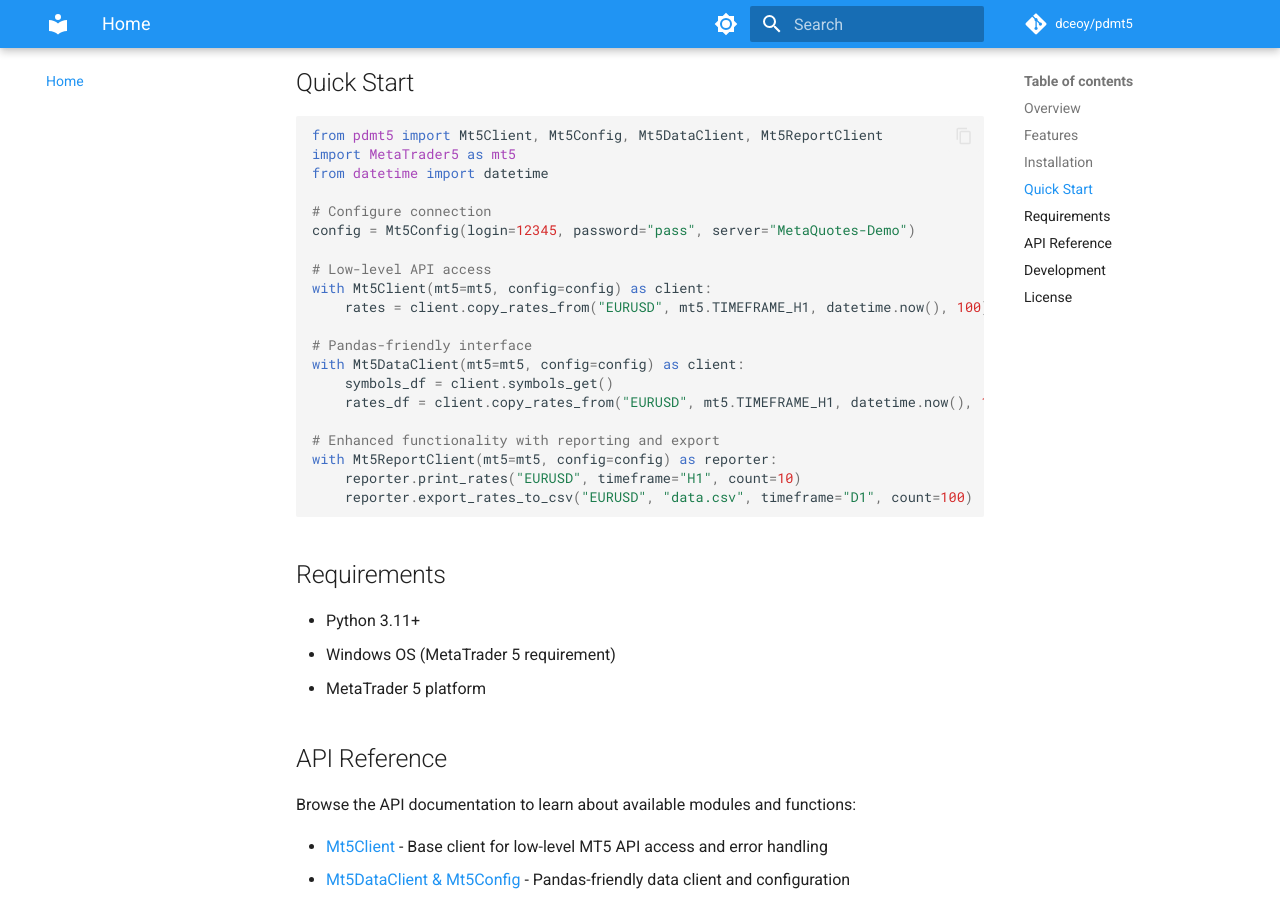
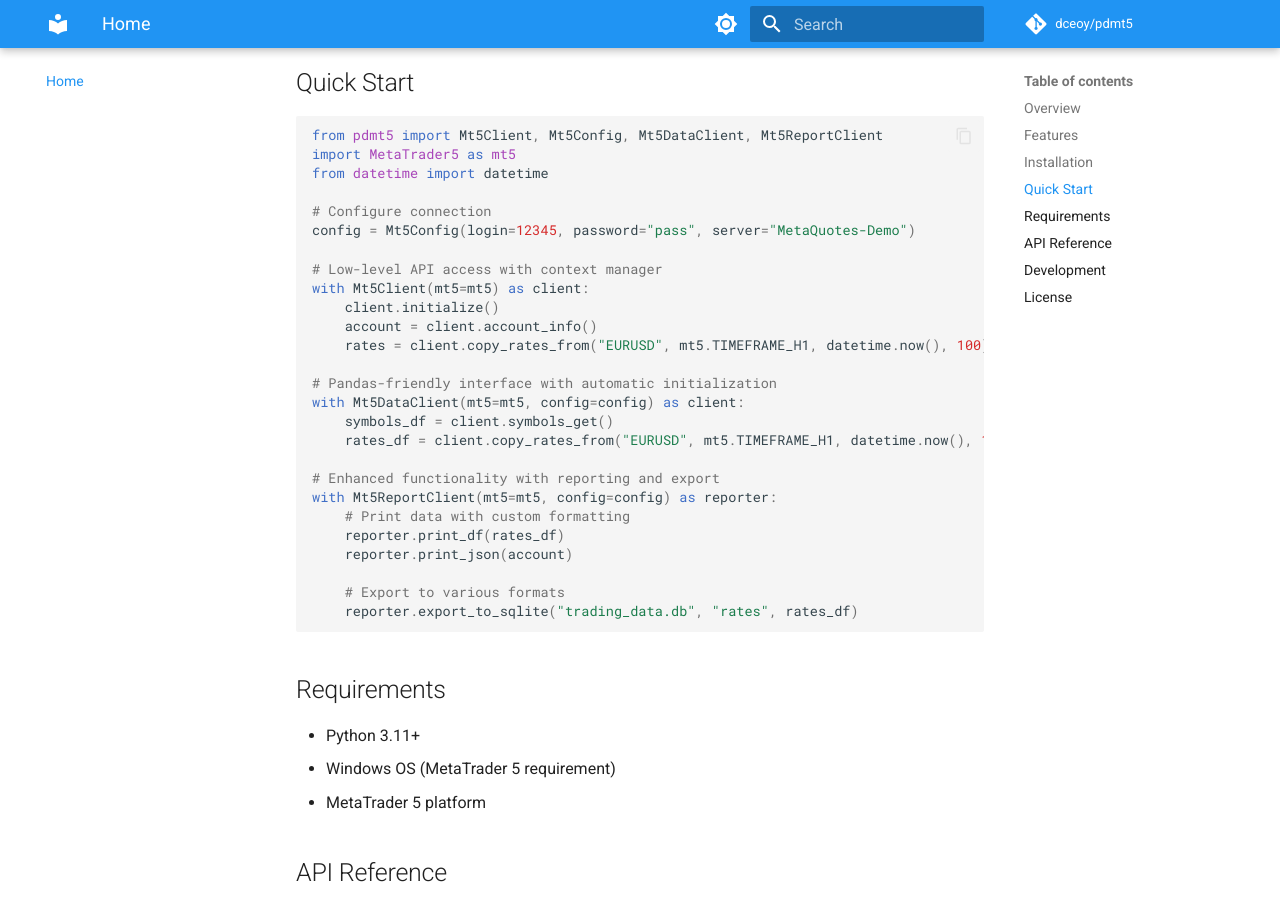
Before and after one commit to dceoy/pdmt5, an MkDocs documentation site: the page built from docs/index.md, in a window 1280 px wide and 900 px high, scrolled down 719 px. Built offline with MkDocs 1.6.1 and Material for MkDocs 9.7.7, drawn with Linux system fonts in a browser that asks for light colours; comment, search, counter and statistics services are not loaded.

Commit message:
docs: update API examples with enhanced Mt5ReportClient functionality
Updated documentation to reflect new Mt5ReportClient capabilities including
data formatting and SQLite export features.

🤖 Generated with [Claude Code](https://claude.ai/code)

Co-Authored-By: Claude <noreply@anthropic.com>

````diff
--- a/docs/index.md
+++ b/docs/index.md
@@ -29,19 +29,25 @@ from datetime import datetime
 # Configure connection
 config = Mt5Config(login=12345, password="pass", server="MetaQuotes-Demo")
 
-# Low-level API access
-with Mt5Client(mt5=mt5, config=config) as client:
+# Low-level API access with context manager
+with Mt5Client(mt5=mt5) as client:
+    client.initialize()
+    account = client.account_info()
     rates = client.copy_rates_from("EURUSD", mt5.TIMEFRAME_H1, datetime.now(), 100)
 
-# Pandas-friendly interface
+# Pandas-friendly interface with automatic initialization
 with Mt5DataClient(mt5=mt5, config=config) as client:
     symbols_df = client.symbols_get()
     rates_df = client.copy_rates_from("EURUSD", mt5.TIMEFRAME_H1, datetime.now(), 100)
 
 # Enhanced functionality with reporting and export
 with Mt5ReportClient(mt5=mt5, config=config) as reporter:
-    reporter.print_rates("EURUSD", timeframe="H1", count=10)
-    reporter.export_rates_to_csv("EURUSD", "data.csv", timeframe="D1", count=100)
+    # Print data with custom formatting
+    reporter.print_df(rates_df)
+    reporter.print_json(account)
+
+    # Export to various formats
+    reporter.export_to_sqlite("trading_data.db", "rates", rates_df)
 ```
 
 ## Requirements
````
Also changed, not shown: docs/api/index.md (+8 -4 lines).
